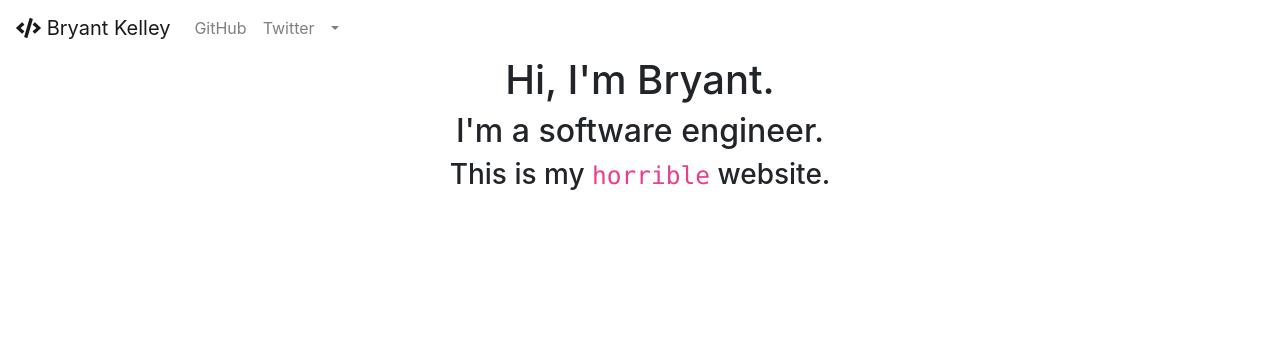
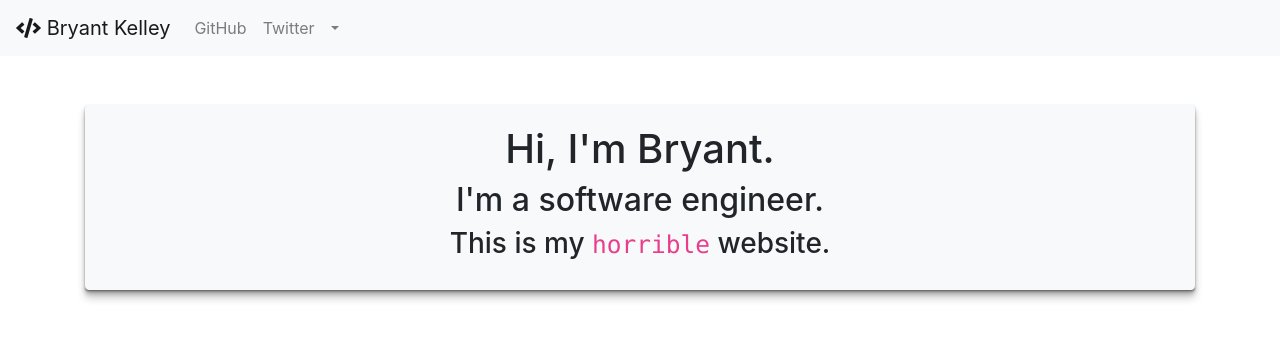
Before and after one commit to bryantkelley/website, a React (Create React App) app: page / in a window 1280 px wide. Shown: the top 340 px of the page. Built offline with nearby package versions, Linux system fonts and the light colour scheme.

Commit message:
Drop shadow added

```diff
--- a/src/App.css
+++ b/src/App.css
@@ -2,3 +2,10 @@
   text-align: center;
   height: 100vh;
 }
+
+.floating-shadow {
+  box-shadow: 0 1px 1px rgba(0, 0, 0, 0.2),
+              0 2px 2px rgba(0, 0, 0, 0.2),
+              0 4px 4px rgba(0, 0, 0, 0.2),
+              0 8px 8px rgba(0, 0, 0, 0.2);
+}
--- a/src/components/header.js
+++ b/src/components/header.js
@@ -5,7 +5,7 @@ import { faCode } from '@fortawesome/free-solid-svg-icons';
 
 export default function Header() {
   return (
-    <Navbar>
+    <Navbar variant="light" bg="light">
       <Navbar.Brand>
         <FontAwesomeIcon icon={faCode} />
         {' '}
--- a/src/components/home.js
+++ b/src/components/home.js
@@ -1,5 +1,5 @@
 import React from 'react';
-import { Col, Row } from 'react-bootstrap';
+import { Card, Col, Row } from 'react-bootstrap';
 
 export default function Home() {
   const modifers = ['terrible', 'horrible', 'no good', 'very bad'];
@@ -7,9 +7,13 @@ export default function Home() {
   return (
     <Row>
       <Col>
-        <h1>Hi, I'm Bryant.</h1>
-        <h2>I'm a software engineer.</h2>
-        <h3>This is my <code>{modifers[randomNumber]}</code> website.</h3>
+        <Card bg="light" border="light" className="mt-5 floating-shadow">
+          <Card.Body>
+            <h1>Hi, I'm Bryant.</h1>
+            <h2>I'm a software engineer.</h2>
+            <h3>This is my <code>{modifers[randomNumber]}</code> website.</h3>
+          </Card.Body>
+        </Card>
       </Col>
     </Row>
   );
```
Also changed, not shown: public/manifest.json.
